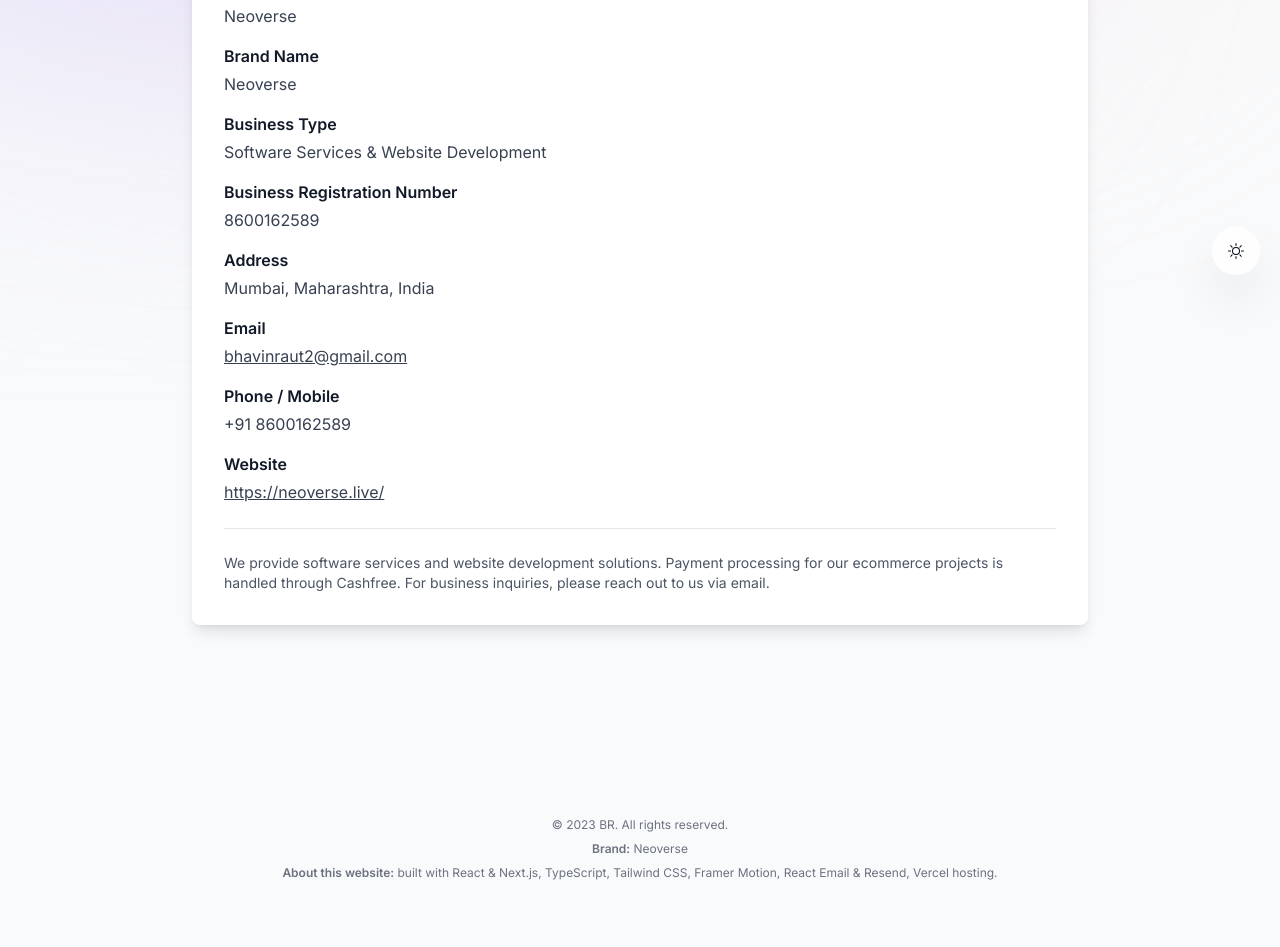
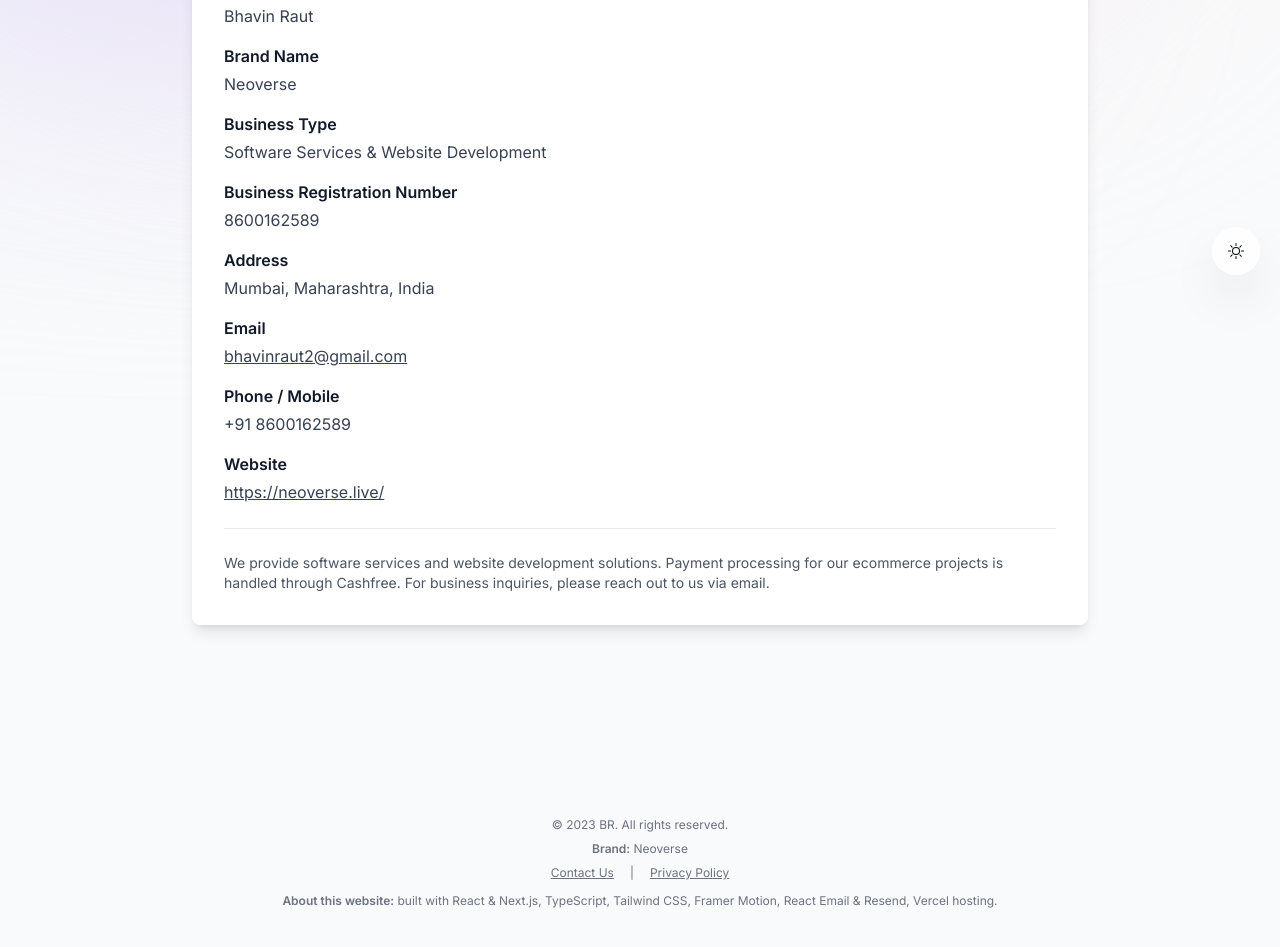
Before and after one commit to Bhavin2000/Portfolio, a Next.js app: page /contact in a window 1280 px wide. Shown: the part 505-1452 px from the top of the page. Before the commit the page ends 1426 px from the top, so only its background shows below. Built offline with nearby package versions, Linux system fonts and the light colour scheme.

Commit message:
added links in footer and changes done

```diff
--- a/app/privacy-policy/page.tsx
+++ b/app/privacy-policy/page.tsx
@@ -34,7 +34,7 @@
                     Merchant Legal Name
                   </h3>
                   <p className="text-gray-700 dark:text-gray-300">
-                    Neoverse
+                    Bhavin Raut
                   </p>
                 </div>
 
--- a/components/footer.tsx
+++ b/components/footer.tsx
@@ -1,4 +1,5 @@
 import React from "react";
+import Link from "next/link";
 
 export default function Footer() {
   return (
@@ -9,6 +10,21 @@
       <p className="text-xs mb-2">
         <span className="font-semibold">Brand:</span> Neoverse
       </p>
+      <div className="flex justify-center gap-4 mb-3">
+        <Link
+          href="/contact"
+          className="text-xs underline hover:text-gray-700 dark:hover:text-gray-300"
+        >
+          Contact Us
+        </Link>
+        <span className="text-xs">|</span>
+        <Link
+          href="/privacy-policy"
+          className="text-xs underline hover:text-gray-700 dark:hover:text-gray-300"
+        >
+          Privacy Policy
+        </Link>
+      </div>
       <p className="text-xs">
         <span className="font-semibold">About this website:</span> built with
         React & Next.js, TypeScript, Tailwind CSS,
--- a/components/merchant-verification.tsx
+++ b/components/merchant-verification.tsx
@@ -32,13 +32,13 @@
         <div className="bg-white dark:bg-gray-800 rounded-lg shadow-lg p-8 space-y-6">
           <div className="border-b border-gray-200 dark:border-gray-700 pb-4">
             <h3 className="text-xl font-semibold mb-2">Business Information</h3>
-            <p className="text-sm text-gray-600 dark:text-gray-400">Neoverse - Payment Solutions</p>
+            <p className="text-sm text-gray-600 dark:text-gray-400">Neoverse - Software Services & Website Development</p>
           </div>
 
           <div className="space-y-4">
             <div>
               <h4 className="font-semibold text-gray-900 dark:text-white mb-1">Merchant Legal Name</h4>
-              <p className="text-gray-700 dark:text-gray-300">Neoverse</p>
+              <p className="text-gray-700 dark:text-gray-300">Bhavin Raut</p>
             </div>
 
             <div>
```
